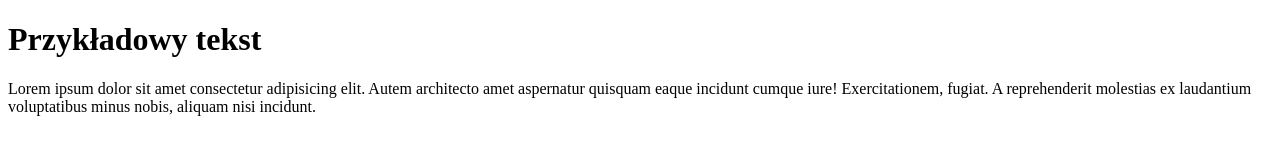
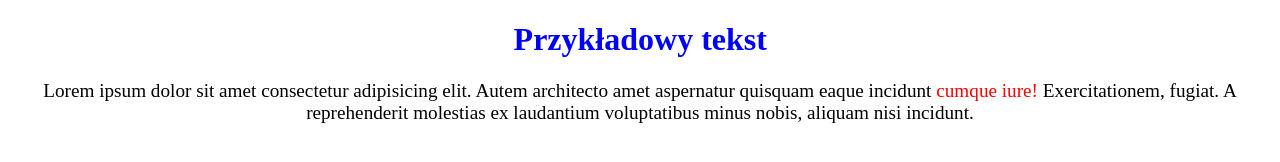
Before and after one commit to adrianp98/CSS-zadania, a plain HTML site: page css-tekst/css-tekst.html in a window 1280 px wide. Drawn offline with Linux system fonts and the light colour scheme; the site is published under a folder, as on GitHub Pages, so addresses that start at the root find nothing.

Commit message:
poprawa formatowania i zmiana ścieżki pliku style.css

```diff
--- a/css-tekst/css-tekst.html
+++ b/css-tekst/css-tekst.html
@@ -4,7 +4,7 @@
     <meta charset="UTF-8" />
     <meta name="viewport" content="width=device-width, initial-scale=1.0" />
     <title>Document</title>
-    <link rel="stylesheet" href="/css-tekst/css/style.css" />
+    <link rel="stylesheet" href="css/style.css" />
   </head>
 
   <body>
```
